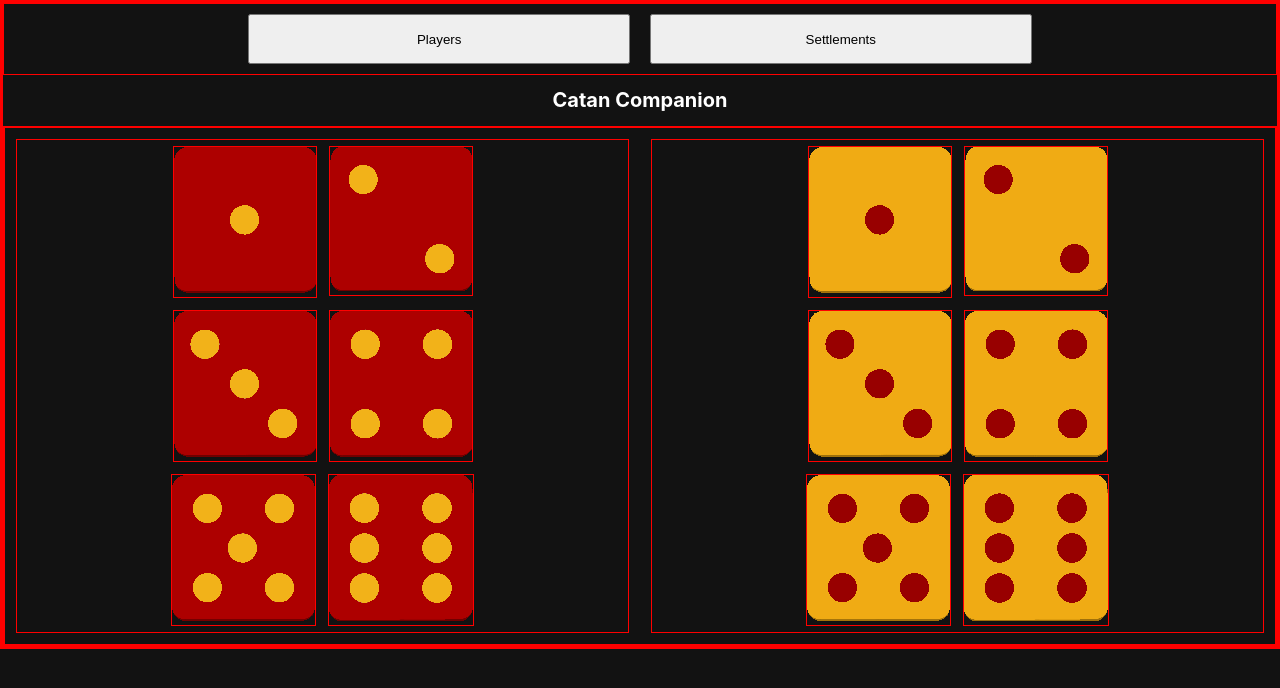
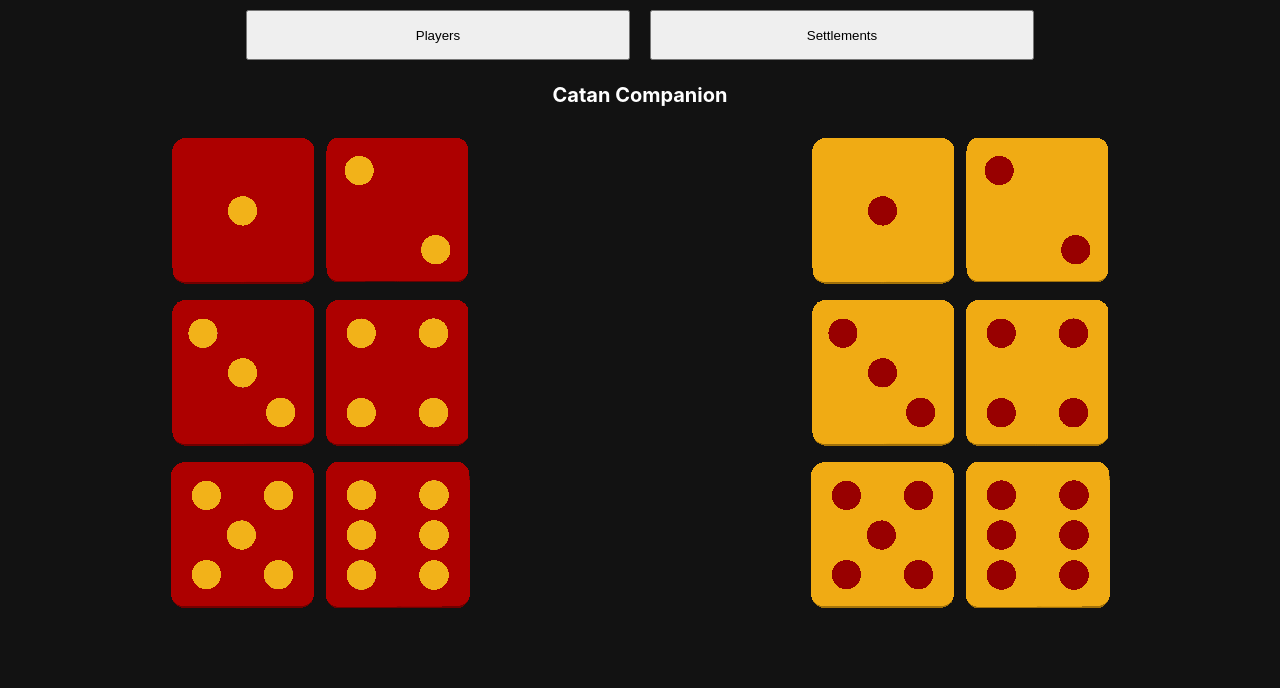
Before and after one commit to CK6853/CatanCompanion, a React (Create React App) app: page / in a window 1280 px wide. Shown: the top 688 px of the page. Built offline with nearby package versions, Linux system fonts and the light colour scheme.

Commit message:
remove testing borders

```diff
--- a/src/CSS/App.css
+++ b/src/CSS/App.css
@@ -1,7 +1,3 @@
-div {
-  border: 1px solid red;
-}
-
 html {
   background-color: #121212;
 }
```
